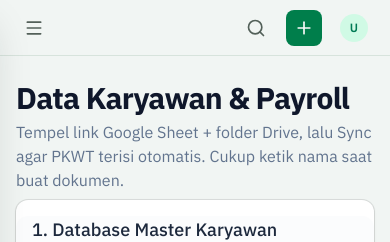
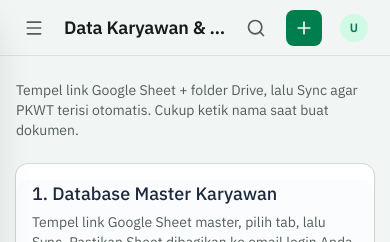
Before and after one commit to hrdrecruitmentlbm-projects/docautomatehrd, a Next.js app: page /data in a window 390 px wide. Shown: the top 242 px of the page. Built offline with nearby package versions, Linux system fonts and the light colour scheme; no server answers.

Commit message:
Migrate data header to shell; rescue how-to copy for mobile

```diff
--- a/app/(app)/data/page.jsx
+++ b/app/(app)/data/page.jsx
@@ -18,12 +18,14 @@ export default async function DataPage() {
 
   return (
     <div className="max-w-5xl mx-auto space-y-6">
-      <div className="mb-2">
-        <h1 className="text-3xl font-bold text-slate-900 tracking-tight">Data Karyawan & Payroll</h1>
-        <p className="text-slate-500 mt-1">
-          Tempel link Google Sheet + folder Drive, lalu Sync agar PKWT terisi otomatis. Cukup ketik nama saat buat dokumen.
-        </p>
-      </div>
+      {/* headerMode: "shell" — TopBar owns the single <h1>.
+          The how-to copy lives in the shell subtitle, which hides below sm,
+          so it is mirrored here for <sm only (content-priority): mobile
+          first-run users must still see the instructions, desktop once. */}
+      <p className="text-sm text-text-2 sm:hidden">
+        Tempel link Google Sheet + folder Drive, lalu Sync agar PKWT terisi
+        otomatis. Cukup ketik nama saat buat dokumen.
+      </p>
 
       <SheetsSync
         initialMasterUrl={saved.master_sheet_url || ""}
--- a/lib/route-meta.js
+++ b/lib/route-meta.js
@@ -28,7 +28,7 @@ const TITLES = {
     title: "Data Karyawan & Payroll",
     subtitle:
       "Tempel link Google Sheet + folder Drive, lalu Sync agar PKWT terisi otomatis. Cukup ketik nama saat buat dokumen.",
-    headerMode: "page",
+    headerMode: "shell",
     primary: { label: "New Document", href: "/input-dokumen" },
   },
   "/history": {
```
